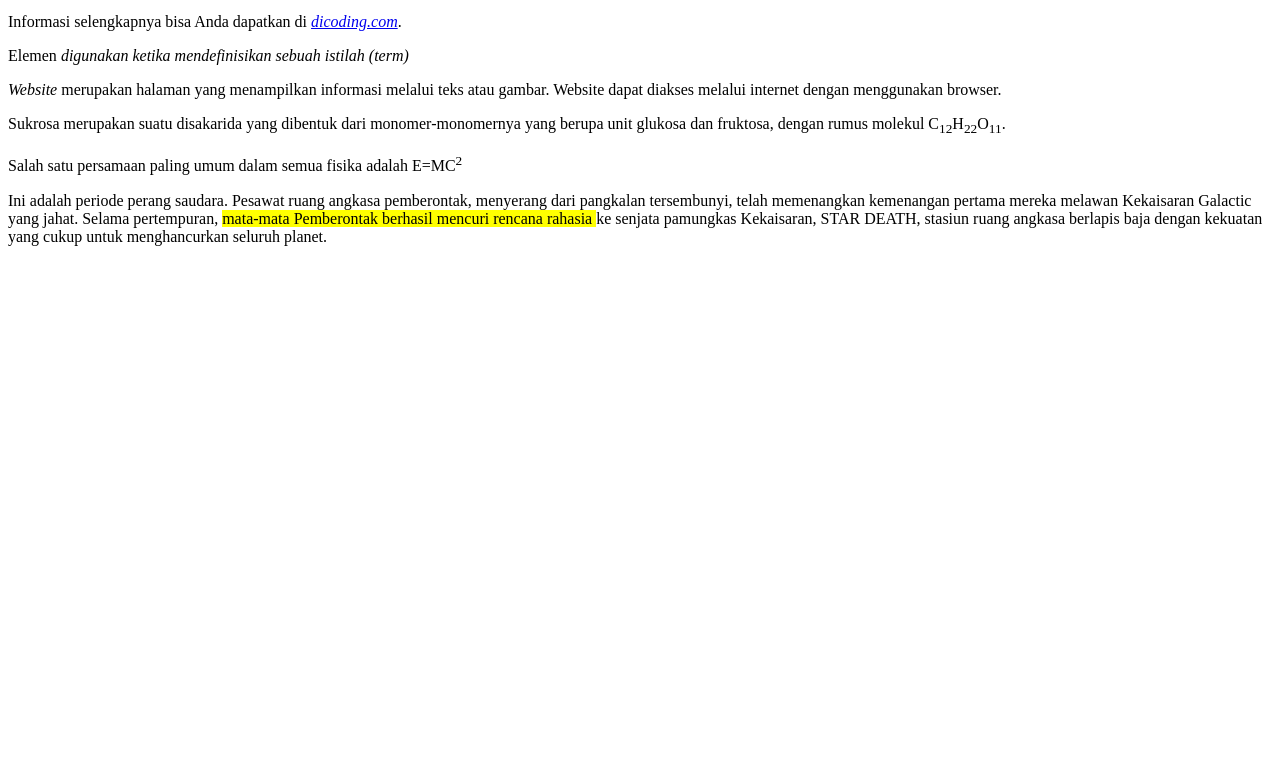
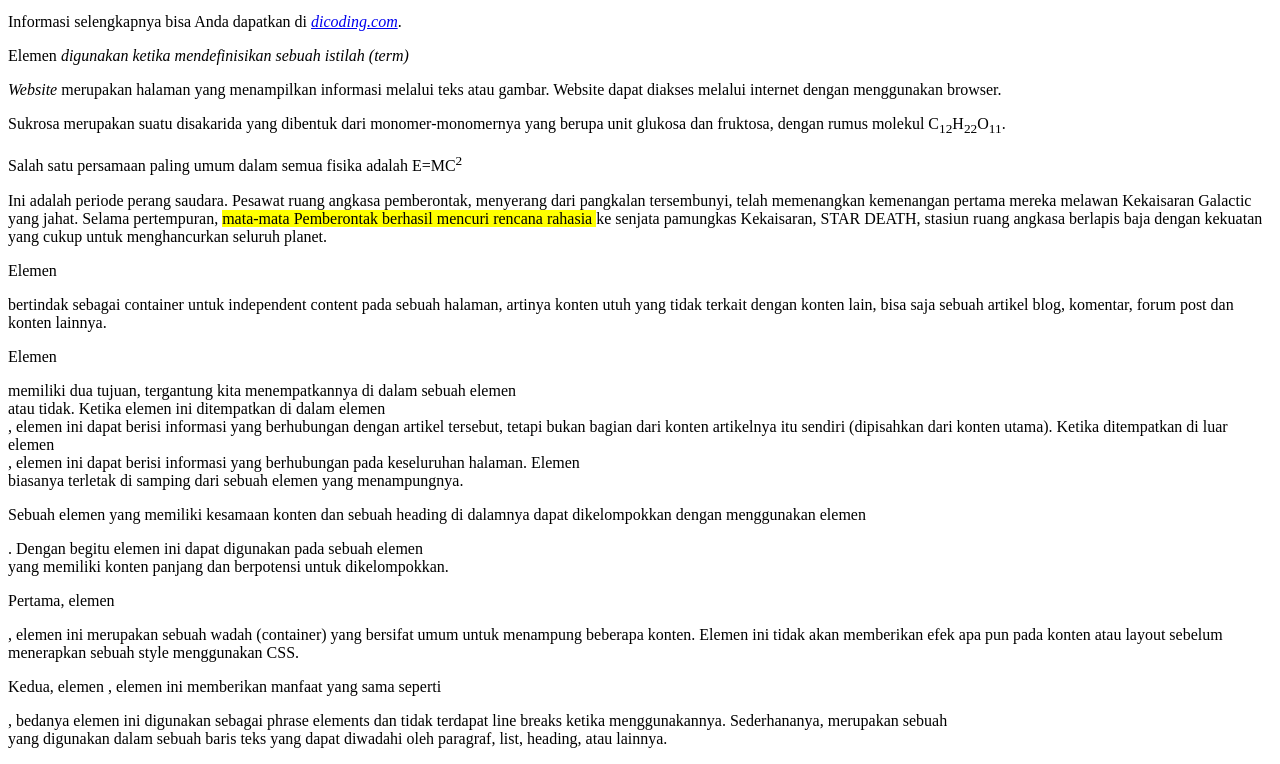
Before and after one commit to fadlifr/idcamp-react, a plain HTML site: page halaman-profil-bandung/sandbox.html in a window 1280 px wide. Shown: the part 514-1278 px from the top of the page. Before the commit the page ends 800 px from the top, so only its background shows below. Drawn offline with Linux system fonts and the light colour scheme.

Commit message:
semantic html

```diff
--- a/halaman-profil-bandung/sandbox.html
+++ b/halaman-profil-bandung/sandbox.html
@@ -59,6 +59,17 @@
     ke senjata pamungkas Kekaisaran, STAR DEATH, stasiun ruang angkasa berlapis baja dengan kekuatan
     yang cukup untuk menghancurkan seluruh planet.
   </p>
+  <!-- Semantic HTML: Articles, Aside, dan Section -->
+  <p>Elemen <article> bertindak sebagai container untuk independent content pada sebuah halaman, artinya konten utuh yang tidak terkait dengan konten lain, bisa saja sebuah artikel blog, komentar, forum post dan konten lainnya.</p>
+
+  <p>Elemen <aside> memiliki dua tujuan, tergantung kita menempatkannya di dalam sebuah elemen <article> atau tidak. Ketika elemen ini ditempatkan di dalam elemen <article>, elemen ini dapat berisi informasi yang berhubungan dengan artikel tersebut, tetapi bukan bagian dari konten artikelnya itu sendiri (dipisahkan dari konten utama). Ketika ditempatkan di luar elemen <article>, elemen ini dapat berisi informasi yang berhubungan pada keseluruhan halaman. Elemen <aside> biasanya terletak di samping dari sebuah elemen yang menampungnya. </p>
+  <p>Sebuah elemen yang memiliki kesamaan konten dan sebuah heading di dalamnya dapat dikelompokkan dengan menggunakan elemen <section>. Dengan begitu elemen ini dapat digunakan pada sebuah elemen <article> yang memiliki konten panjang dan berpotensi untuk dikelompokkan.</p>
+
+    <!-- Generic element -->
+    <!-- div -->
+    <p>Pertama, elemen <div></div>, elemen ini merupakan sebuah wadah (container) yang bersifat umum untuk menampung beberapa konten. Elemen ini tidak akan memberikan efek apa pun pada konten atau layout sebelum menerapkan sebuah style menggunakan CSS.</p>
+      <!-- span -->
+    <p>Kedua, elemen <span></span>, elemen ini memberikan manfaat yang sama seperti <div>, bedanya elemen ini digunakan sebagai phrase elements dan tidak terdapat line breaks ketika menggunakannya. Sederhananya, <span> merupakan sebuah <div> yang digunakan dalam sebuah baris teks yang dapat diwadahi oleh paragraf, list, heading, atau lainnya.</p>
 
 
 
```
Also changed, not shown: halaman-profil-bandung/assets/image/Bandung_coa.png (added).
